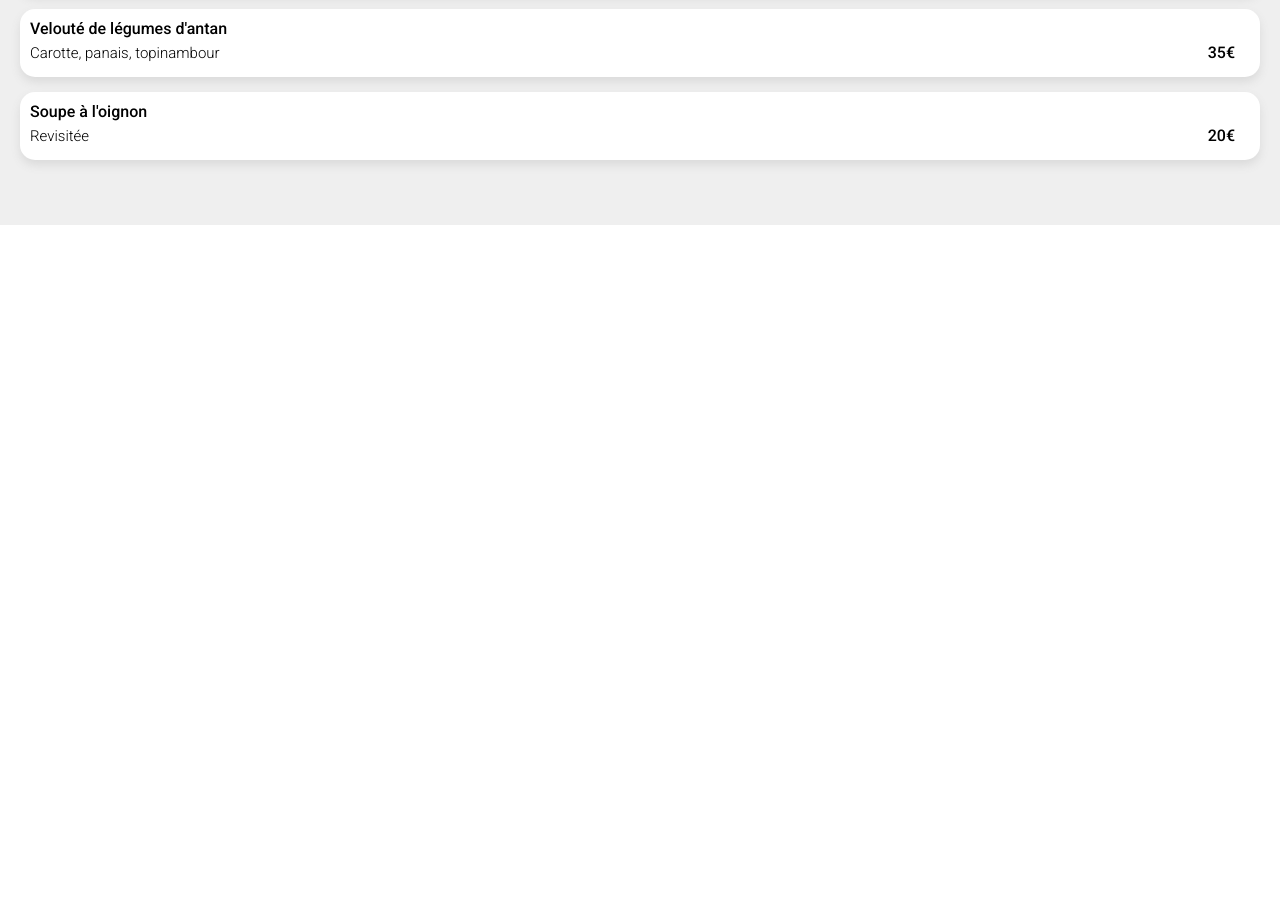
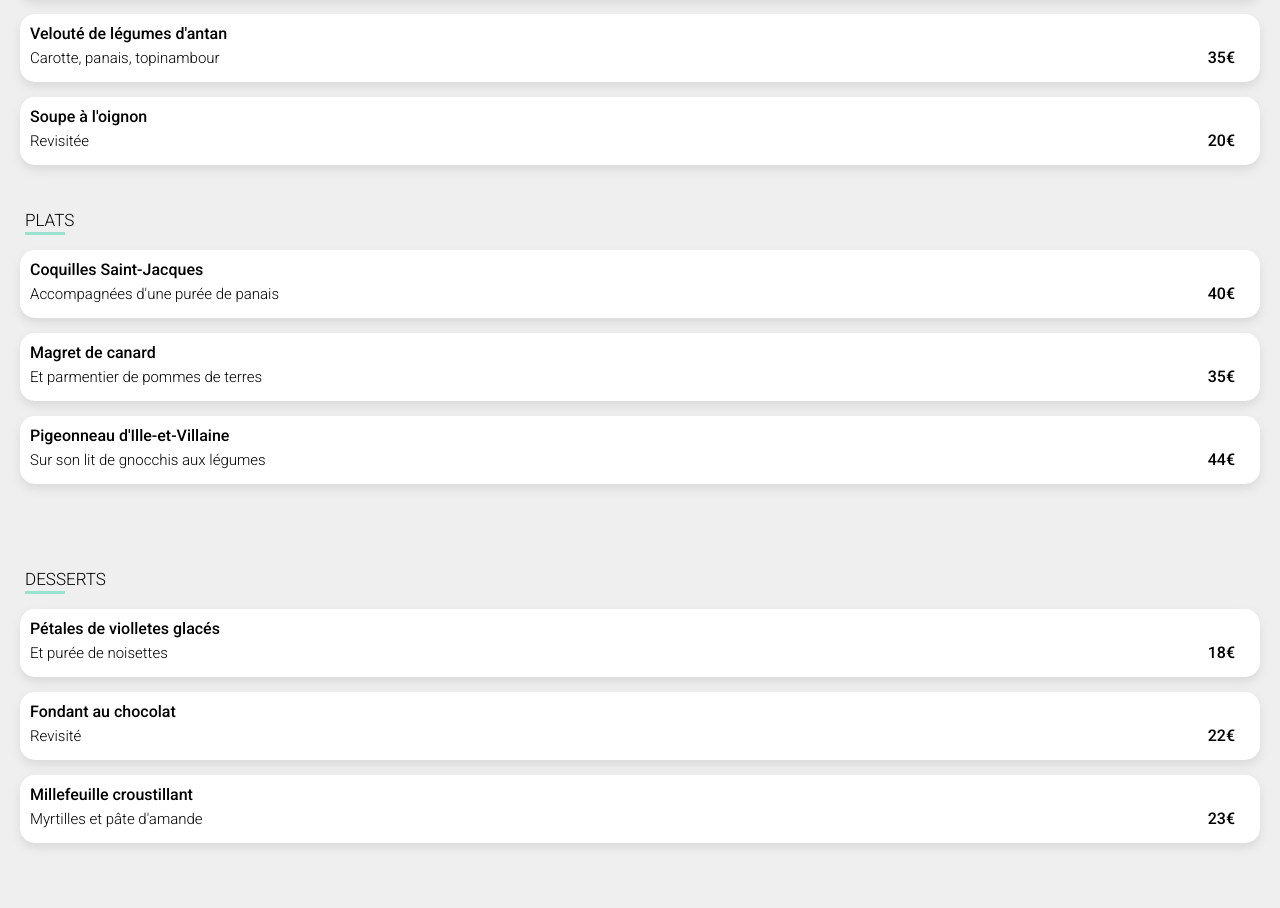
Before and after one commit to valclmb/oh-my-food, a website: page french.html in a window 1280 px wide. Shown: the part 510-1418 px from the top of the page. Before the commit the page ends 800 px from the top, so only its background shows below. Drawn offline with Linux system fonts and the light colour scheme; a web font is replaced by a local one.

Commit message:
Add plats dessert in html and adjust style

```diff
--- a/french.html
+++ b/french.html
@@ -21,7 +21,7 @@
             <h2>À la française</h2>
             <i class=" fa-regular fa-heart"></i>
         </div>
-        <section class="content--padding background--color">
+        <section class="content--padding--soft background--color">
             <article class="menu">
                 <h3>ENTRÉES</h3>
                 <div class="menu__card">
@@ -47,6 +47,58 @@
                 </div>
             </article>
         </section>
+        <section class="content--padding background--color">
+            <article class="menu">
+                <h3>PLATS</h3>
+                <div class="menu__card">
+                    <p class="menu__card__title">Coquilles Saint-Jacques</p>
+                    <div class="menu__card__infos">
+                        <p>Accompagnées d'une purée de panais</p>
+                        <div>40€</div>
+                    </div>
+                </div>
+                <div class="menu__card">
+                    <p class="menu__card__title">Magret de canard</p>
+                    <div class="menu__card__infos">
+                        <p>Et parmentier de pommes de terres</p>
+                        <div>35€</div>
+                    </div>
+                </div>
+                <div class="menu__card">
+                    <p class="menu__card__title">Pigeonneau d'Ille-et-Villaine</p>
+                    <div class="menu__card__infos">
+                        <p>Sur son lit de gnocchis aux légumes</p>
+                        <div>44€</div>
+                    </div>
+                </div>
+            </article>
+        </section>
+        <section class="content--padding background--color">
+            <article class="menu">
+                <h3>DESSERTS</h3>
+                <div class="menu__card">
+                    <p class="menu__card__title">Pétales de violletes glacés</p>
+                    <div class="menu__card__infos">
+                        <p>Et purée de noisettes</p>
+                        <div>18€</div>
+                    </div>
+                </div>
+                <div class="menu__card">
+                    <p class="menu__card__title">Fondant au chocolat</p>
+                    <div class="menu__card__infos">
+                        <p>Revisité</p>
+                        <div>22€</div>
+                    </div>
+                </div>
+                <div class="menu__card">
+                    <p class="menu__card__title">Millefeuille croustillant</p>
+                    <div class="menu__card__infos">
+                        <p>Myrtilles et pâte d'amande</p>
+                        <div>23€</div>
+                    </div>
+                </div>
+            </article>
+        </section>
     </main>
 </body>
 </html>
--- a/sass/components/_menu.scss
+++ b/sass/components/_menu.scss
@@ -3,7 +3,8 @@
     position: relative;
     font-size: 17px;
     font-weight: 300;
-    margin: 0;
+    margin: 0 0 20px 5px;
+
     &::after {
       content: "";
       position: absolute;
--- a/sass/main.scss
+++ b/sass/main.scss
@@ -21,6 +21,9 @@ h3 {
 
 .content--padding {
   padding: 20px 20px 50px;
+  &--soft {
+    padding: 20px 20px 10px 20px;
+  }
 }
 .background--color {
   background-color: $color-bg;
```
Also changed, not shown: css/style.css, 1 other file.
